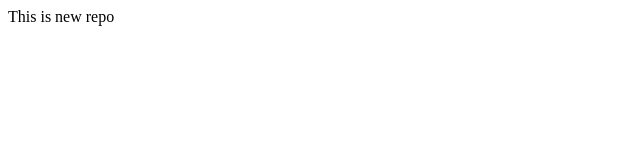
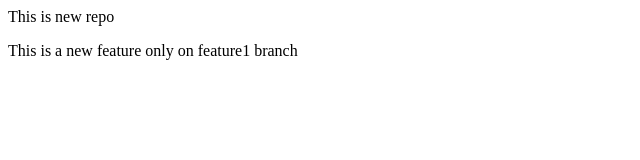
Before and after one commit to Prakashnepal/localrepo, a plain HTML site: page index.html in a window 1280 px wide. Shown: the whole page, without its empty margins (0-640 px from the left). Drawn offline with Linux system fonts and the light colour scheme.

Commit message:
Add new feature

```diff
--- a/index.html
+++ b/index.html
@@ -1 +1,4 @@
 <p>This is new repo</p>
+
+
+<p>This is a new feature only on feature1 branch</p>
```
